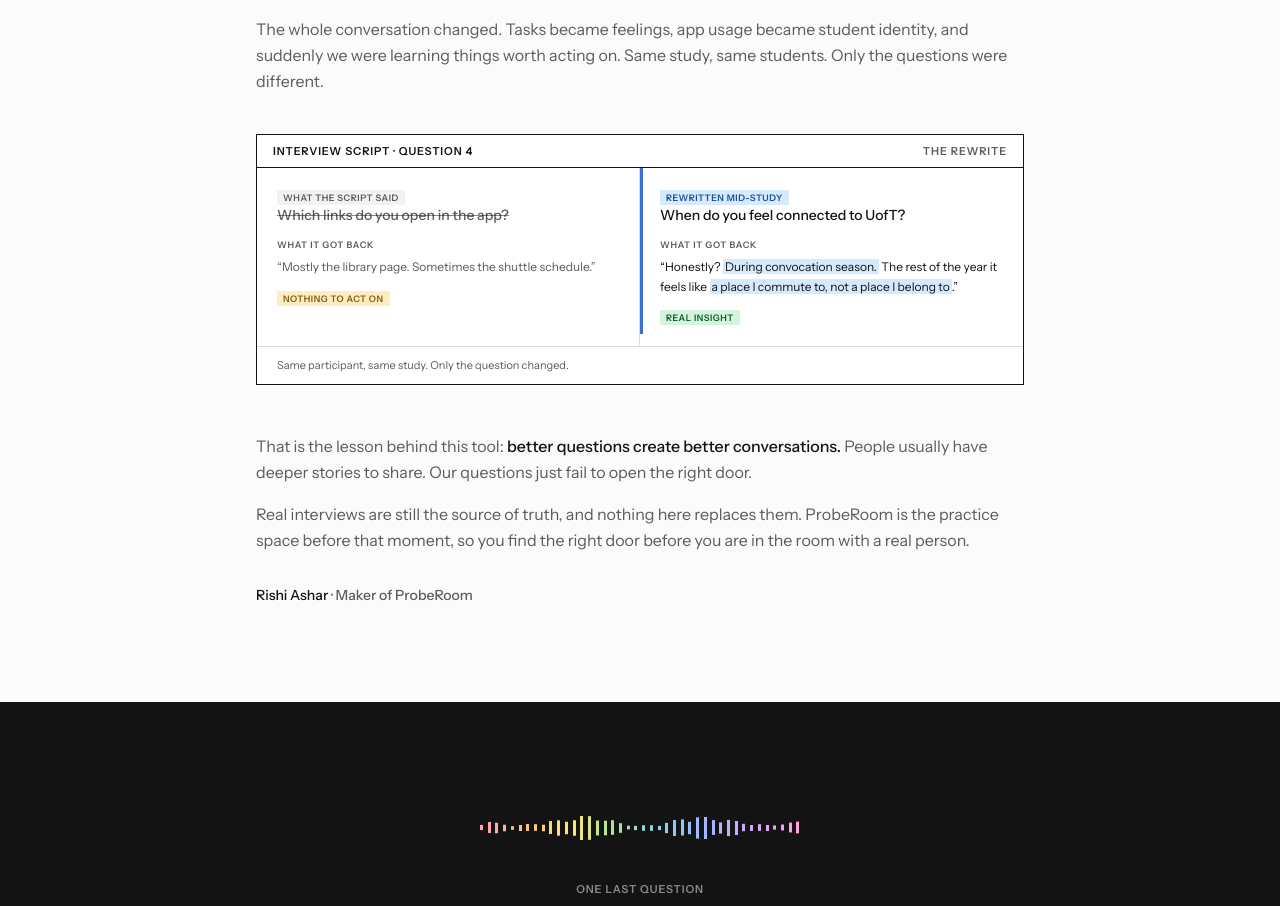
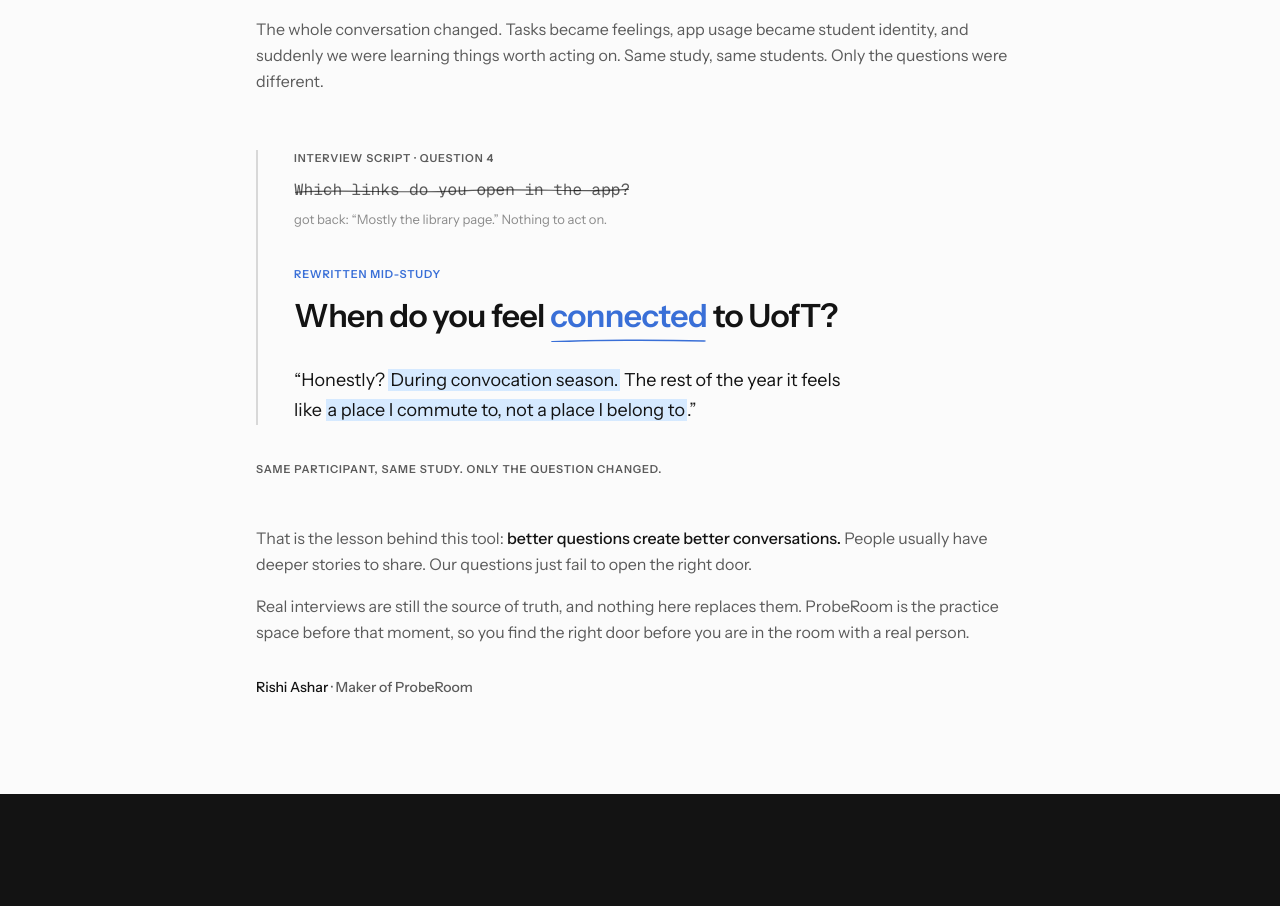
Before and after one commit to rishiashar/Personapilot, a Next.js app: page / in a window 1280 px wide. Shown: the part 3080-3986 px from the top of the page. Built offline with nearby package versions, Linux system fonts and the light colour scheme.

Commit message:
feat: redesign story rewrite illustration as staged editorial moment
Co-Authored-By: Devin AI <158243242+devin-ai-integration[bot]@users.noreply.github.com>

```diff
--- a/app/page.tsx
+++ b/app/page.tsx
@@ -2,7 +2,7 @@ import Link from "next/link";
 
 import { AppFooter } from "@/components/AppFooter";
 import { AppHeader } from "@/components/AppHeader";
-import { QuestionShiftMockup } from "@/components/landing/ScreenMockups";
+import { RewriteMoment } from "@/components/landing/RewriteMoment";
 import { HeroDemo } from "@/components/landing/HeroDemo";
 import { LiveAppFrame } from "@/components/landing/LiveAppFrame";
 import { Reveal } from "@/components/landing/Reveal";
@@ -229,11 +229,9 @@ export default function HomePage() {
                 </p>
               </div>
               </Reveal>
-              <Reveal>
-              <div className="mt-10">
-                <QuestionShiftMockup className="w-full" />
+              <div className="mt-12 sm:mt-14">
+                <RewriteMoment className="w-full" />
               </div>
-              </Reveal>
               <Reveal>
               <div className="mt-12 space-y-4 text-[16px] leading-relaxed text-muted-foreground">
                 <p>
--- /dev/null
+++ b/components/landing/RewriteMoment.tsx
@@ -0,0 +1,173 @@
+"use client";
+
+import { useEffect, useRef, useState } from "react";
+
+import { cn } from "@/lib/utils";
+
+function Highlight({
+  children,
+  entered,
+  delay,
+}: {
+  children: React.ReactNode;
+  entered: boolean;
+  delay: number;
+}) {
+  return (
+    <span
+      className="px-0.5 text-foreground transition-[background-size] duration-700 ease-out"
+      style={{
+        backgroundImage:
+          "linear-gradient(var(--color-wash-blue), var(--color-wash-blue))",
+        backgroundRepeat: "no-repeat",
+        backgroundPosition: "0 0",
+        backgroundSize: entered ? "100% 100%" : "0% 100%",
+        transitionDelay: `${delay}ms`,
+      }}
+    >
+      {children}
+    </span>
+  );
+}
+
+/**
+ * The rewrite moment from the story, staged like it happened: the script
+ * question gets struck out, the better one gets written over it, and the
+ * answer opens up. Each beat plays in sequence when scrolled into view.
+ */
+export function RewriteMoment({ className }: { className?: string }) {
+  const ref = useRef<HTMLDivElement | null>(null);
+  const [entered, setEntered] = useState(false);
+
+  useEffect(() => {
+    const node = ref.current;
+    if (!node) return;
+    if (window.matchMedia("(prefers-reduced-motion: reduce)").matches) {
+      setEntered(true);
+      return;
+    }
+    const observer = new IntersectionObserver(
+      ([entry]) => {
+        if (entry.isIntersecting) {
+          setEntered(true);
+          observer.disconnect();
+        }
+      },
+      { threshold: 0.45 },
+    );
+    observer.observe(node);
+    return () => observer.disconnect();
+  }, []);
+
+  const beat = (delay: number) =>
+    ({
+      className: cn(
+        "transition-[opacity,transform] duration-700 [transition-timing-function:cubic-bezier(0.22,1,0.36,1)]",
+        entered ? "translate-y-0 opacity-100" : "translate-y-3 opacity-0",
+      ),
+      style: { transitionDelay: `${delay}ms` },
+    }) as const;
+
+  return (
+    <div ref={ref} aria-hidden className={cn("select-none", className)}>
+      <div className="border-l-2 border-foreground/15 pl-6 sm:pl-9">
+        {/* Beat 1: the script question, struck out */}
+        <div {...beat(0)}>
+          <p className="caps text-muted-foreground">
+            Interview script · Question 4
+          </p>
+          <p className="relative mt-3 inline-block font-mono text-[15px] text-muted-foreground sm:text-base">
+            Which links do you open in the app?
+            <svg
+              viewBox="0 0 300 20"
+              preserveAspectRatio="none"
+              className="absolute inset-y-0 right-0 left-0 my-auto h-[0.6em] w-full text-foreground/70"
+            >
+              <path
+                d="M2 13 C 50 7, 95 16, 150 10 S 260 14, 298 7"
+                fill="none"
+                stroke="currentColor"
+                strokeWidth="2.5"
+                strokeLinecap="round"
+                pathLength="1"
+                strokeDasharray="1"
+                strokeDashoffset={entered ? 0 : 1}
+                style={{
+                  transition:
+                    "stroke-dashoffset 600ms cubic-bezier(0.22,1,0.36,1) 600ms",
+                }}
+              />
+            </svg>
+          </p>
+          <p
+            className={cn(
+              "mt-2 text-[13px] text-muted-foreground/70 transition-opacity duration-500",
+              entered ? "opacity-100" : "opacity-0",
+            )}
+            style={{ transitionDelay: "900ms" }}
+          >
+            got back: &ldquo;Mostly the library page.&rdquo; Nothing to act
+            on.
+          </p>
+        </div>
+
+        {/* Beat 2: the rewrite */}
+        <div {...beat(1300)} className={cn(beat(1300).className, "mt-9")}>
+          <p className="caps text-brand">Rewritten mid-study</p>
+          <p className="mt-3 max-w-xl text-2xl leading-snug font-semibold tracking-[-0.02em] text-balance sm:text-[32px]">
+            When do you feel{" "}
+            <span className="relative inline-block whitespace-nowrap text-brand">
+              connected
+              <svg
+                viewBox="0 0 230 12"
+                preserveAspectRatio="none"
+                className="absolute right-0 -bottom-1 left-0 h-[0.12em] w-full"
+              >
+                <path
+                  d="M4 9 C 60 3, 160 2.5, 226 6.5"
+                  fill="none"
+                  stroke="currentColor"
+                  strokeWidth="5"
+                  strokeLinecap="round"
+                  pathLength="1"
+                  strokeDasharray="1"
+                  strokeDashoffset={entered ? 0 : 1}
+                  style={{
+                    transition:
+                      "stroke-dashoffset 600ms cubic-bezier(0.22,1,0.36,1) 1900ms",
+                  }}
+                />
+              </svg>
+            </span>{" "}
+            to UofT?
+          </p>
+        </div>
+
+        {/* Beat 3: the answer opens up */}
+        <div {...beat(2300)} className={cn(beat(2300).className, "mt-7")}>
+          <p className="max-w-xl text-[17px] leading-relaxed sm:text-lg">
+            &ldquo;Honestly?{" "}
+            <Highlight entered={entered} delay={2900}>
+              During convocation season.
+            </Highlight>{" "}
+            The rest of the year it feels like{" "}
+            <Highlight entered={entered} delay={3300}>
+              a place I commute to, not a place I belong to
+            </Highlight>
+            .&rdquo;
+          </p>
+        </div>
+      </div>
+
+      <p
+        className={cn(
+          "caps mt-9 text-muted-foreground transition-opacity duration-700",
+          entered ? "opacity-100" : "opacity-0",
+        )}
+        style={{ transitionDelay: "3900ms" }}
+      >
+        Same participant, same study. Only the question changed.
+      </p>
+    </div>
+  );
+}
--- a/components/landing/ScreenMockups.tsx
+++ b/components/landing/ScreenMockups.tsx
@@ -55,83 +55,6 @@ function MockTag({
     >
       {children}
     </span>
-  );
-}
-
-/**
- * The "rewrite moment" from the story: the original interview script question
- * crossed out and rewritten, then the answer each version actually got, with
- * the insight phrases highlighted the way a researcher marks a transcript.
- */
-export function QuestionShiftMockup({ className }: { className?: string }) {
-  return (
-    <div
-      aria-hidden
-      className={cn(
-        "pointer-events-none border border-foreground bg-background text-left select-none",
-        className,
-      )}
-    >
-      <div className="flex items-center justify-between border-b border-foreground px-4 py-2">
-        <span className="caps">Interview script · Question 4</span>
-        <span className="caps text-muted-foreground">The rewrite</span>
-      </div>
-
-      <div className="grid divide-y divide-foreground/15 text-[12px] sm:grid-cols-2 sm:divide-x sm:divide-y-0">
-        {/* Before */}
-        <div className="space-y-3 p-5">
-          <MockTag tone="neutral">What the script said</MockTag>
-          <p className="text-[14px] leading-snug font-medium text-muted-foreground line-through decoration-foreground/50">
-            Which links do you open in the app?
-          </p>
-          <div className="space-y-1.5">
-            <p className="caps text-[9px] text-muted-foreground">
-              What it got back
-            </p>
-            <p className="leading-relaxed text-muted-foreground">
-              &ldquo;Mostly the library page. Sometimes the shuttle
-              schedule.&rdquo;
-            </p>
-          </div>
-          <MockTag tone="amber">Nothing to act on</MockTag>
-        </div>
-
-        {/* After */}
-        <div className="relative space-y-3 p-5">
-          <span
-            aria-hidden
-            className="absolute inset-y-0 left-0 w-0.5 bg-brand sm:w-[3px]"
-          />
-          <MockTag tone="blue">Rewritten mid-study</MockTag>
-          <p className="text-[14px] leading-snug font-medium">
-            When do you feel connected to UofT?
-          </p>
-          <div className="space-y-1.5">
-            <p className="caps text-[9px] text-muted-foreground">
-              What it got back
-            </p>
-            <p className="leading-relaxed">
-              &ldquo;Honestly?{" "}
-              <mark className="bg-wash-blue px-0.5 text-foreground">
-                During convocation season.
-              </mark>{" "}
-              The rest of the year it feels like{" "}
-              <mark className="bg-wash-blue px-0.5 text-foreground">
-                a place I commute to, not a place I belong to
-              </mark>
-              .&rdquo;
-            </p>
-          </div>
-          <MockTag tone="green">Real insight</MockTag>
-        </div>
-      </div>
-
-      <div className="border-t border-foreground/15 px-5 py-2.5">
-        <p className="text-[11px] text-muted-foreground">
-          Same participant, same study. Only the question changed.
-        </p>
-      </div>
-    </div>
   );
 }
 
```
